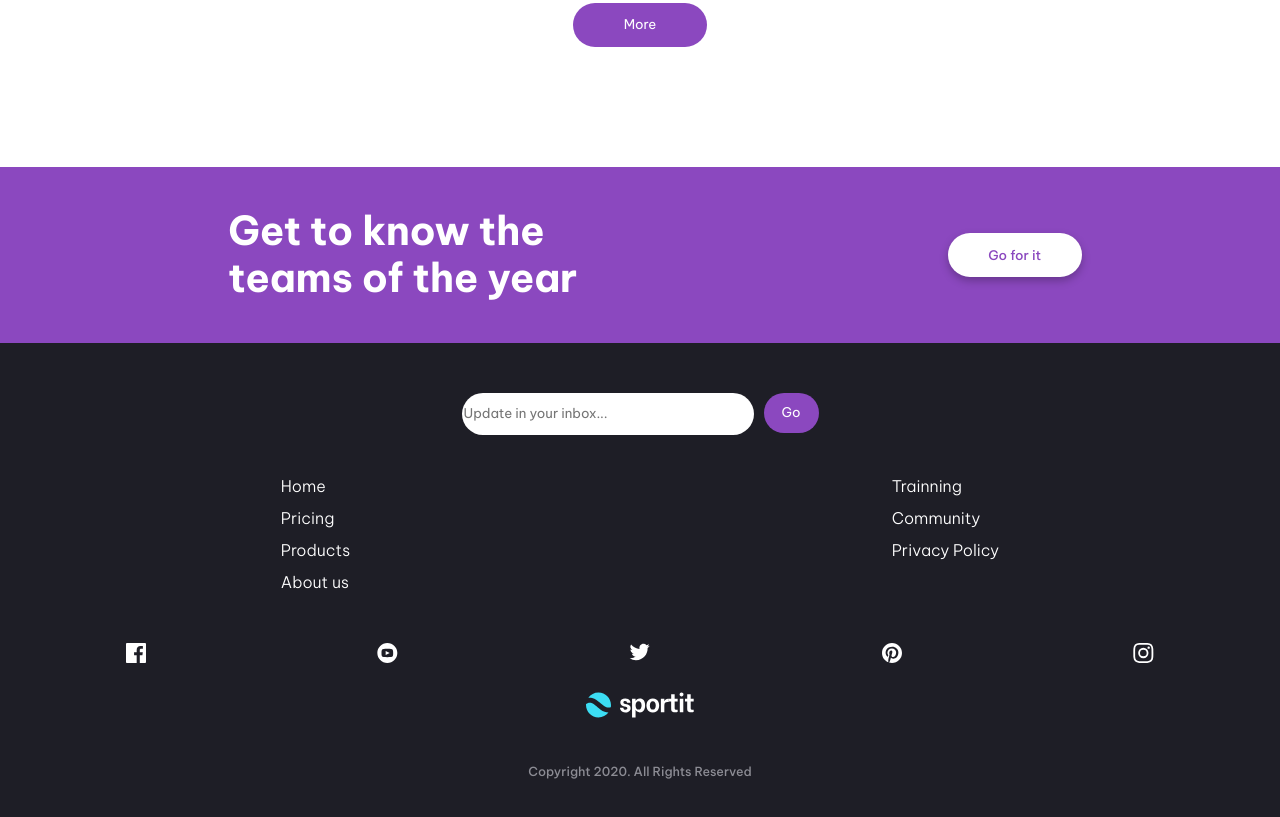
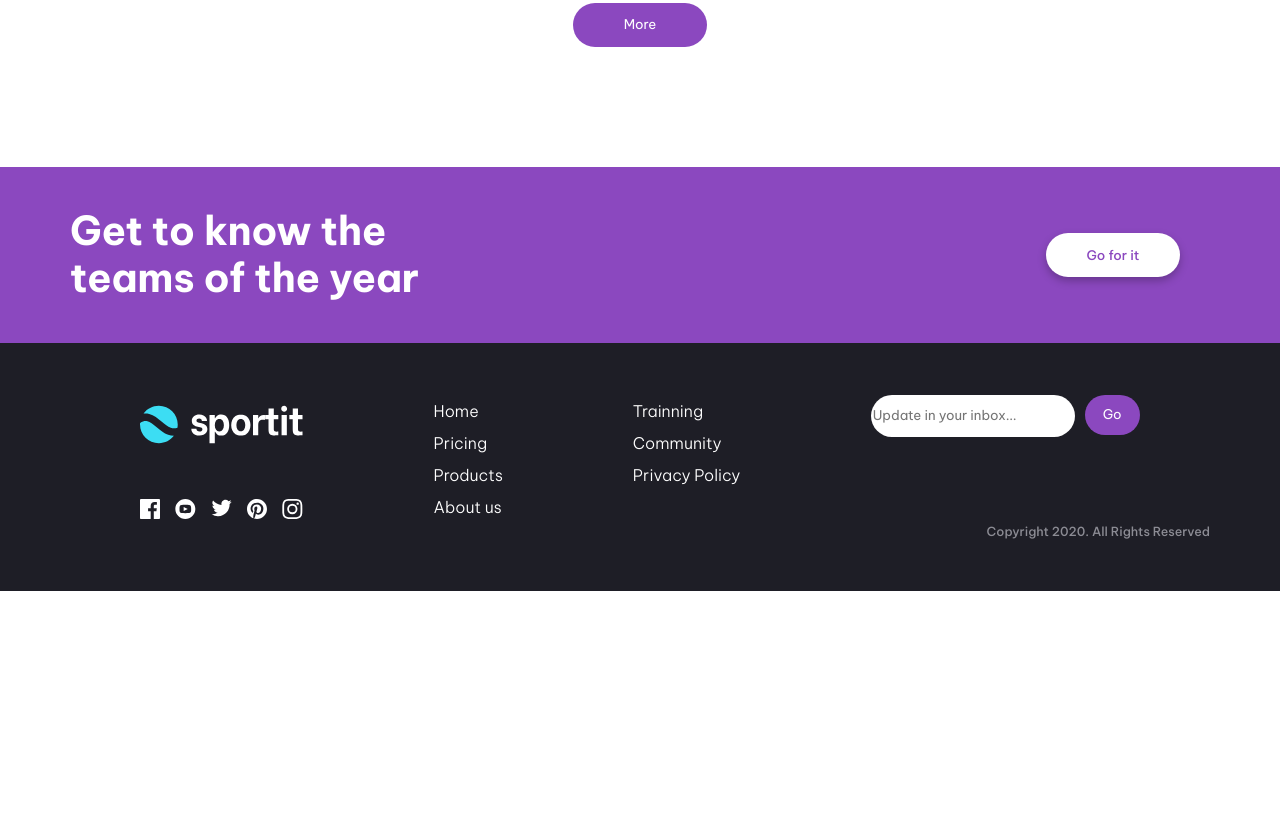
Before and after one commit to ricardocuellar/Sportit-Project, a plain HTML site: page index.html in a window 1280 px wide. Shown: the part 1803-2620 px from the top of the page. After the commit the page ends 2394 px from the top, so only its background shows below. Drawn offline with Linux system fonts and the light colour scheme.

Commit message:
Update desktop styles footer

```diff
--- a/css/styles.css
+++ b/css/styles.css
@@ -444,9 +444,10 @@ footer.footer-section p.p-footer{
     section.teams-of-the-year{
         display: flex;
         background-color: #8B48BF;
-        justify-content: space-around;
+        justify-content: space-between;
         align-items: center;
         margin-top: 120px;
+        padding: 40px 100px 40px 40px;
     }
 
     section.teams-of-the-year h2 span{
@@ -490,6 +491,51 @@ footer.footer-section p.p-footer{
         background: rgba(139, 72, 191, 0.70);
     }
 
+    footer.footer-section{
+        padding: 52px 10px;
+    }
+
+    footer.footer-section form.form-footer {
+        padding: 0;
+    }
+
+    div.footer-section-elements{
+        display: flex;
+        flex-direction: row-reverse;
+        justify-content: space-evenly;
+    }
+
+    div.footer-section-elements nav.icon-footer{
+        display: flex;
+        flex-direction: column-reverse;
+        justify-content: space-between;
+        padding: 0px;
+    }
+
+    div.footer-section-elements nav.icon-footer ul{
+        display: flex;
+        gap: 15px;
+    }
+
+    div.footer-section-elements nav.menu-footer{
+        display: flex;
+        padding: 0px;
+        gap: 130px;
+    }
+
+    footer.footer-section img.logo-footer{
+        margin: 0px;
+        padding: 10px 0px;
+    }
+
+    footer.footer-section form.form-footer input[type='text'] {
+        width: 200px;
+    }
+
+    footer.footer-section p.p-footer{
+        text-align: right;
+    }
+
 
  }
 
@@ -502,4 +548,10 @@ footer.footer-section p.p-footer{
         width: 540px;
         height: 461.07px;
     }
+
+    section.teams-of-the-year{
+
+        padding: 40px 150px;
+
+    }
  }
--- a/index.html
+++ b/index.html
@@ -122,9 +122,11 @@
         </section>
 
         <section class="teams-of-the-year">
+
             <h2>Get to know the <span>best</span>
                 teams of the year</h2>
             <button>Go for it</button>
+
 
         </section>
 
@@ -132,6 +134,7 @@
 
 
     <footer class="footer-section">
+        <div class="footer-section-elements">
             <form method="post" class="form-footer">
                 <input type="text" name="email" placeholder="Update in your inbox...">
                 <input type="submit" value="Go">
@@ -165,7 +168,9 @@
 
             </nav>
 
-        <p class="p-footer">Copyright 2020. All Rights Reserved</p>
+        </div>
+
+        <p class="p-footer container">Copyright 2020. All Rights Reserved</p>
     </footer>
 </body>
 </html>
```
Lines whose indentation alone changed are shown as unchanged.
